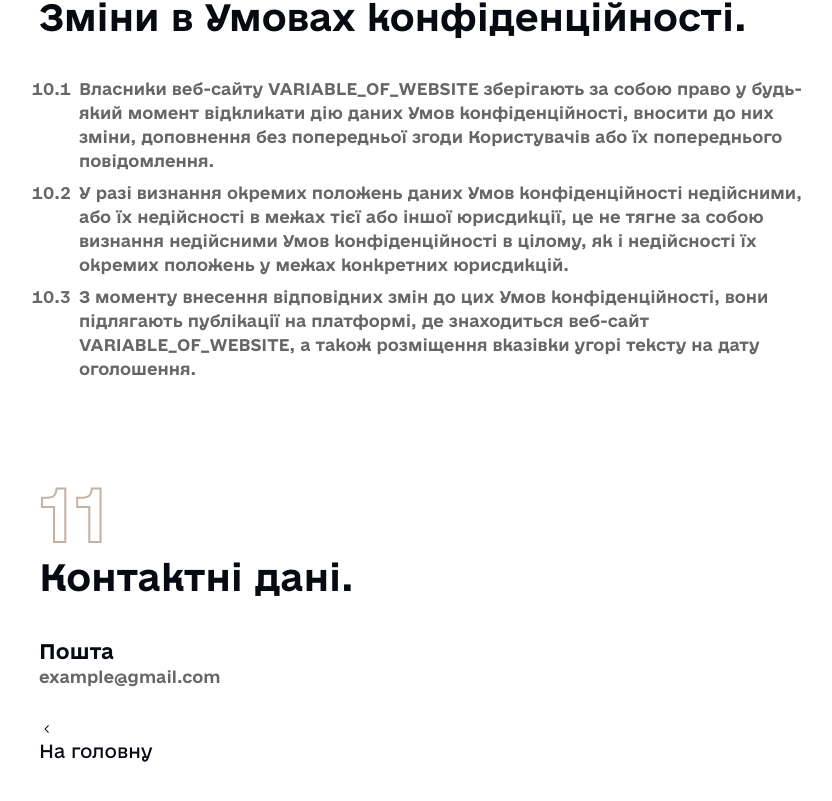
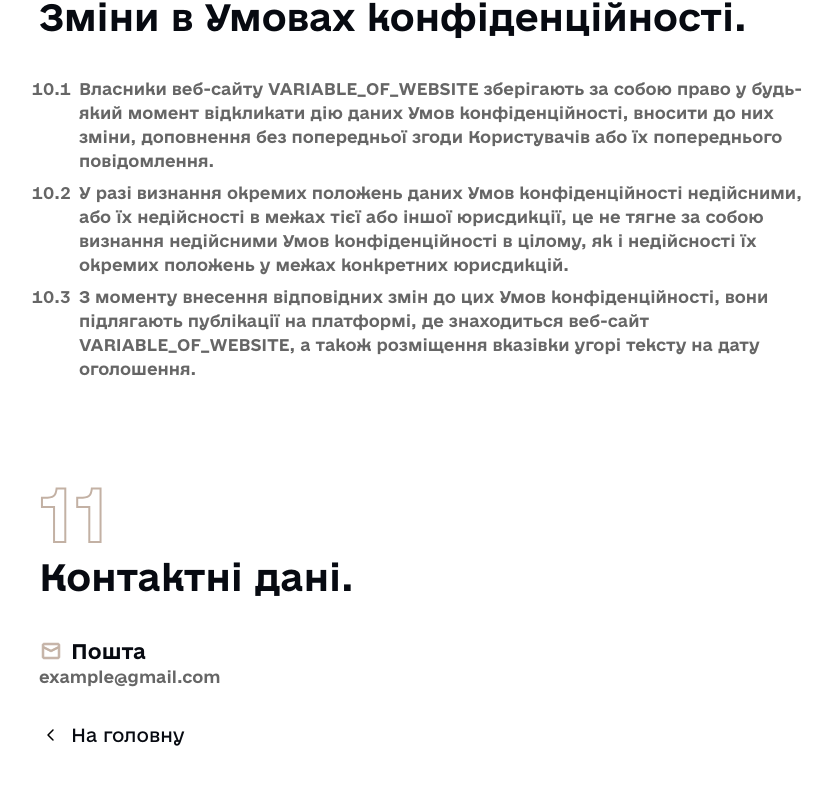
Before and after one commit to volodymyrfilon/next-medtech, a Next.js app: page /privacy-policy in a window 1280 px wide. Shown: the part 5911-6712 px from the top of the page, without its empty margins (1-833 px from the left). Built offline with nearby package versions, Linux system fonts and the light colour scheme.

Commit message:
fix: 404page & privacy policy

```diff
--- a/src/app/(withLayout)/[...not-found]/page.tsx
+++ b/src/app/(withLayout)/[...not-found]/page.tsx
@@ -13,9 +13,9 @@ const page = () => {
         width={650}
         alt={`Сторінку не знайдено!`}
       />
-      <Link href="/">
+      <Link href="/" className="flex items-center gap-x-2">
         {/* <Button className="flex items-center gap-x-2"> */}
-        <ICONS.ARROW_LEFT className={`h-4 w-4`} aria-label={''} />
+        <ICONS.ARROW_LEFT className={`h-6 w-6`} aria-label={''} />
         На головну
         {/* </Button> */}
       </Link>
--- a/src/app/(withoutLayout)/privacy-policy/page.tsx
+++ b/src/app/(withoutLayout)/privacy-policy/page.tsx
@@ -135,7 +135,7 @@ const page = () => {
           {/* mail */}
           <div className="flex flex-col gap-x-4 xl:items-start">
             <div className="flex items-center gap-x-2 text-sm md:text-xl">
-              {/* {ICONS.Mail} */}
+              <ICONS.MAIL className={`h-6 w-6`} aria-label={''} />
               <h2 className="font-semibold">Пошта</h2>
             </div>
             <Link
@@ -146,26 +146,12 @@ const page = () => {
               example@gmail.com
             </Link>
           </div>
-          {/* phone */}
-          {/* <div className="flex flex-col gap-x-4 xl:items-start">
-            <div className="flex items-center gap-x-2 text-sm md:text-xl">
-              <PhoneCall size={20} className="text-accent-primary" />
-              <h2 className="font-semibold ">{phone.text}</h2>
-            </div>
-            <Link
-              rel="nofollow noreferrer"
-              href="tel:+48578568311"
-              className="hover:text-accent-primary focus:text-accent-primary text-sm font-semibold leading-6 text-black/60 md:text-base"
-            >
-              {phone.content}
-            </Link>
-          </div> */}
         </div>
         {/* buttons */}
         <div className="special:flex-row mt-8 flex flex-col gap-4 text-base md:text-lg">
-          <Link href="/">
+          <Link href="/" className="flex items-center gap-x-2">
             {/* <Button className="flex items-center gap-x-2"> */}
-            <ICONS.ARROW_LEFT className={`h-4 w-4`} aria-label={''} />
+            <ICONS.ARROW_LEFT className={`h-6 w-6`} aria-label={''} />
             На головну
             {/* </Button> */}
           </Link>
```
